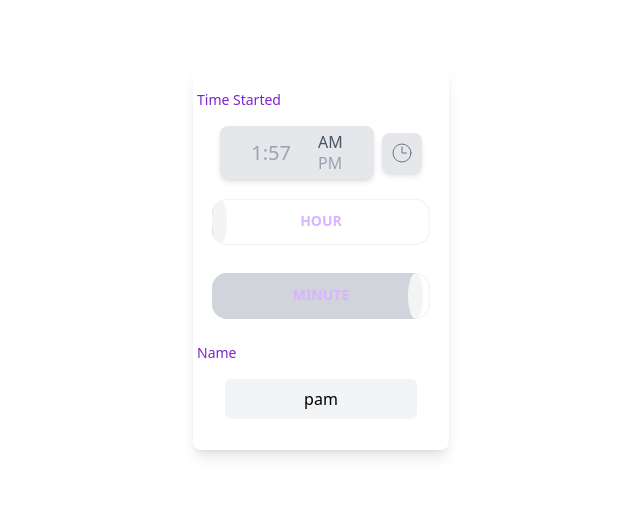
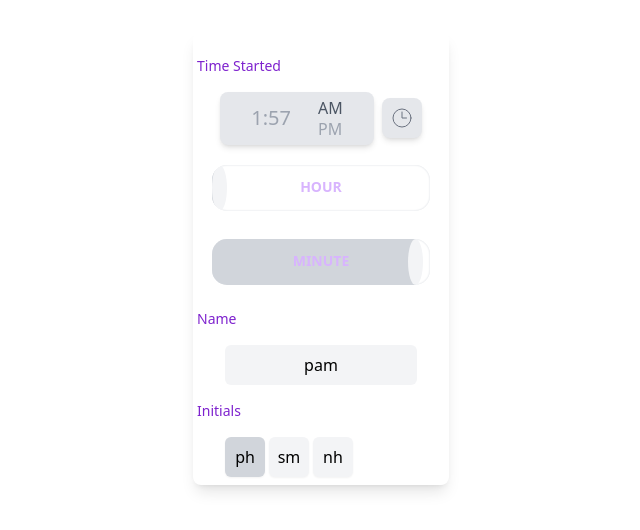
Before and after one commit to pahammer/react-component-lib-ts, a Next.js app: page / in a window 1280 px wide. Shown: the part 142-672 px from the top of the page, without its empty margins (319-959 px from the left). Built offline with nearby package versions, Linux system fonts and the light colour scheme.

Commit message:
create smallboxoptions component

```diff
--- /dev/null
+++ b/src/components/SmallBoxOptions.tsx
@@ -0,0 +1,48 @@
+import React, { useState } from "react";
+
+type SmallBoxOptionsProps = {
+	initialsArray: string[];
+};
+
+export default function SmallBoxOptions({
+	initialsArray,
+}: SmallBoxOptionsProps) {
+	const [selectedBoxIdx, setSelectedBoxIdx] = useState(0);
+
+	return (
+		<div className="w-3/4 flex justify-start items-center space-x-1">
+			{initialsArray.map((initials, initialsIdx) => (
+				<SmallBoxOption
+					key={initialsIdx}
+					isSelected={initialsIdx === selectedBoxIdx}
+					handleSelected={() => setSelectedBoxIdx(initialsIdx)}
+				>
+					{initials}
+				</SmallBoxOption>
+			))}
+		</div>
+	);
+}
+
+type SmallBoxOptionProps = {
+	children: React.ReactNode;
+	isSelected: boolean;
+	handleSelected: () => void;
+};
+
+function SmallBoxOption({
+	children,
+	isSelected,
+	handleSelected,
+}: SmallBoxOptionProps) {
+	return (
+		<div
+			className={`rounded-md shadow-sm h-10 w-10 flex justify-center items-center cursor-pointer p-1 ${
+				isSelected ? "bg-gray-300" : "bg-gray-100 "
+			}`}
+			onClick={handleSelected}
+		>
+			{children}
+		</div>
+	);
+}
--- a/src/components/TimePicker.tsx
+++ b/src/components/TimePicker.tsx
@@ -1,7 +1,7 @@
 import React, { useEffect, useState } from "react";
 
 // components
-import TimeDisplay from "../components/TimeDisplay";
+import TimeDisplay from "./form/TimeDisplay";
 import Slider from "../components/form/Slider";
 import CurrentTimeButton from "../components/form/CurrentTimeButton";
 
--- a/src/pages/index.tsx
+++ b/src/pages/index.tsx
@@ -1,18 +1,22 @@
-import React, { useRef } from "react";
+import React from "react";
 
 // components
 import FormTitle from "../components/form/FormTitle";
 import TimePicker from "../components/TimePicker";
 import Name from "../components/Name";
+import SmallBoxOptions from "../components/SmallBoxOptions";
 
 export default function Home() {
+	const initials = ["ph", "sm", "nh"];
 	return (
 		<div className="absolute inset-0 flex flex-col justify-center items-center">
-			<div className="flex flex-col w-64 h-96 bg-white shadow-lg rounded-lg py-2">
+			<div className="flex flex-col items-center w-64 h-fit bg-white shadow-lg rounded-lg py-2">
 				<FormTitle title="Time Started" />
 				<TimePicker />
 				<FormTitle title="Name" />
 				<Name />
+				<FormTitle title="Initials" />
+				<SmallBoxOptions initialsArray={initials} />
 			</div>
 		</div>
 	);
```
Also changed, not shown: src/components/form/TimeDisplay.tsx (renamed from src/components/TimeDisplay.tsx).
